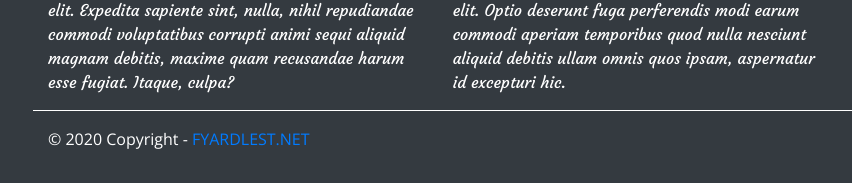
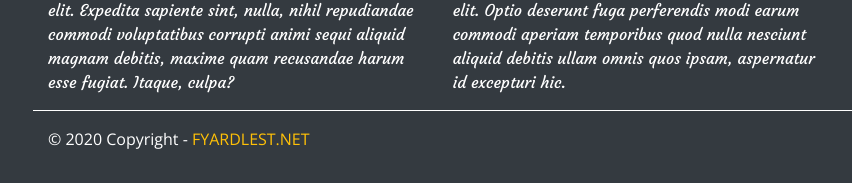
Before and after one commit to fyardlest1/lakay-se-lakay, a website: page index.html in a window 1280 px wide. Shown: the part 1406-1589 px from the top of the page, 0-852 px from the left. Drawn offline with nearby package versions, Linux system fonts and the light colour scheme.

Commit message:
Footer Update 1

```diff
--- a/index.html
+++ b/index.html
@@ -170,7 +170,7 @@
             <div class="row">
                 <!-- Copyright -->
                 <div class="col-6 footer-copyright py-3">© 2020 Copyright -
-                    <a href="https://fyardlest.net/"> FYARDLEST.NET</a>
+                    <a href="https://fyardlest.net/" class="text-warning"> FYARDLEST.NET</a>
                 </div>
                 <div class="col footer-copyright py-3">
                     <ul class="list-unstyled list-inline float-right">
```
